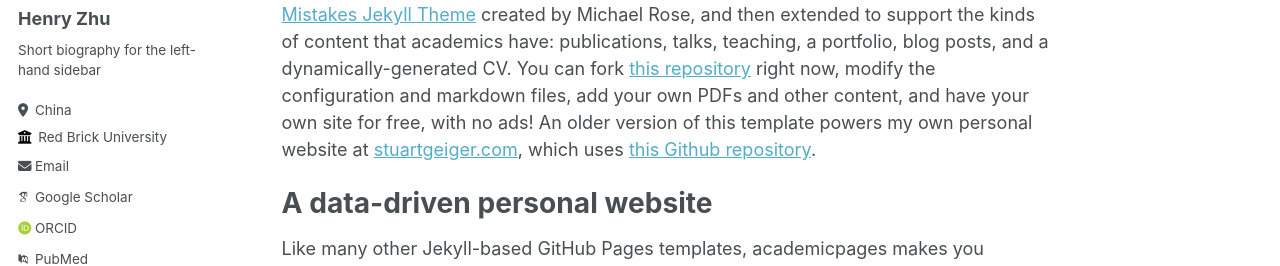
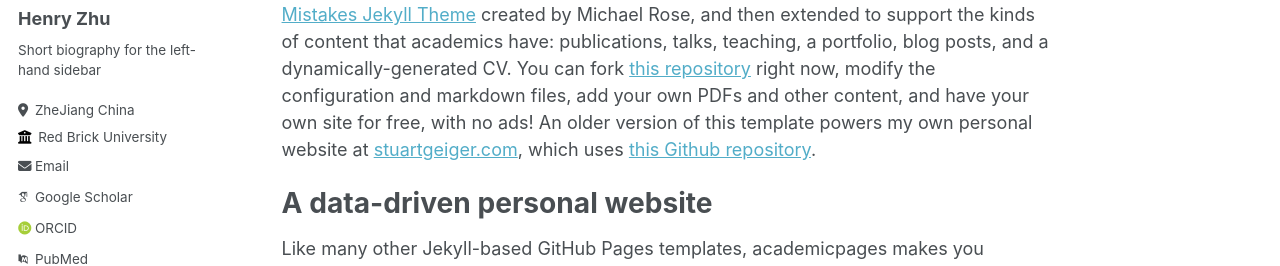
Before and after one commit to Senmo996/Senmo996.github.io, a Jekyll site: the page built from _pages/about.md, in a window 1280 px wide. Shown: the part 283-549 px from the top of the page. Built offline with Jekyll 4.4.1, drawn with Linux system fonts in a browser that asks for light colours; some web fonts are replaced.

Commit message:
Update _config.yml

```diff
--- a/_config.yml
+++ b/_config.yml
@@ -25,7 +25,7 @@ author:
   name             : "Henry Zhu"
   pronouns         : # example: "she/her"
   bio              : "Short biography for the left-hand sidebar"
-  location         : "China"
+  location         : "ZheJiang China"
   employer         : "Red Brick University"
   uri              : # URL
   email            : "none@example.org"
```
